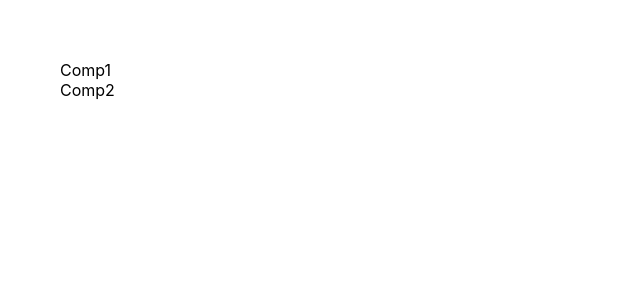
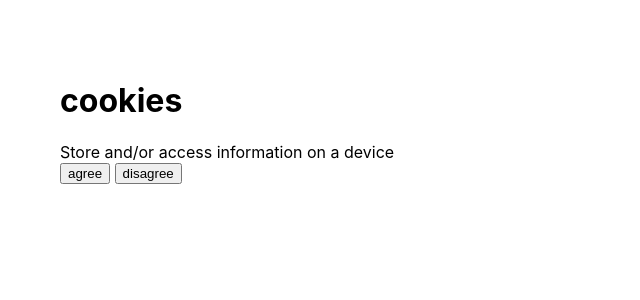
Before and after one commit to dmitrisanzharov/cra-js-axios-redux-router, a React (Create React App) app: page / in a window 1280 px wide. Shown: the top 300 px of the page, without its empty margins (0-640 px from the left). Built offline with nearby package versions, Linux system fonts and the light colour scheme.

Commit message:
well done

```diff
--- a/src/App.js
+++ b/src/App.js
@@ -1,14 +1,62 @@
 import "./App.css";
+import React, { useEffect, useState, useMemo } from "react";
 
 // components
 import Comp1 from "./components/Comp1/Comp1";
 import Comp2 from "./components/Comp2/Comp2";
 
+// view
+import obj1 from "./view/obj1";
+
 function App() {
+	const [reRender, setRerender] = useState(0);
+
+	function handleToggle(decision) {
+		let finalObj = JSON.parse(sessionStorage.getItem("obj1"));
+		finalObj.concent = decision;
+		sessionStorage.setItem("obj1", JSON.stringify(finalObj));
+		setRerender(reRender + 1);
+	}
+
+	useMemo(() => {
+		let test1 = sessionStorage.getItem("obj1");
+		console.log("test1: ", test1);
+
+		if (test1) {
+			console.log("present");
+			return;
+		}
+
+		sessionStorage.setItem("obj1", JSON.stringify(obj1));
+	}, []);
+
 	return (
 		<div className="addPadding">
-			<Comp1 />
-			<Comp2 />
+			<h1>cookies</h1>
+			{JSON.parse(sessionStorage.getItem("obj1")).info}
+			<br />
+			<button
+				onClick={() => handleToggle(true)}
+				style={
+					JSON.parse(sessionStorage.getItem("obj1")).concent
+						? {
+								backgroundColor: "green",
+						  }
+						: null
+				}
+			>
+				agree
+			</button>{" "}
+			<button
+				onClick={() => handleToggle(false)}
+				style={
+					JSON.parse(sessionStorage.getItem("obj1")).concent === false
+						? { backgroundColor: "red" }
+						: null
+				}
+			>
+				disagree
+			</button>
 		</div>
 	);
 }
--- a/src/view/obj1.js
+++ b/src/view/obj1.js
@@ -1 +1,6 @@
-export const obj1 = {};
+const obj1 = {
+	info: "Store and/or access information on a device",
+	concent: null,
+};
+
+export default obj1;
```
